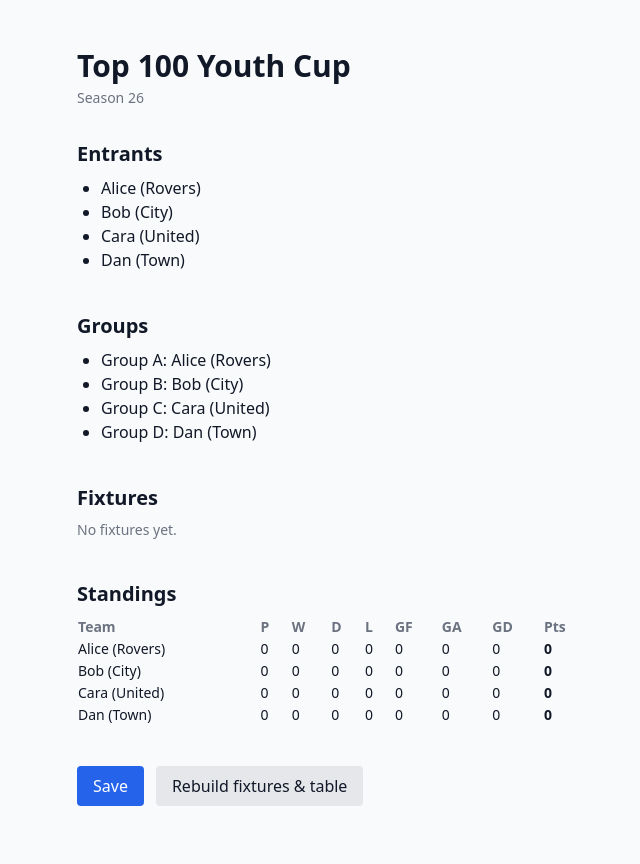
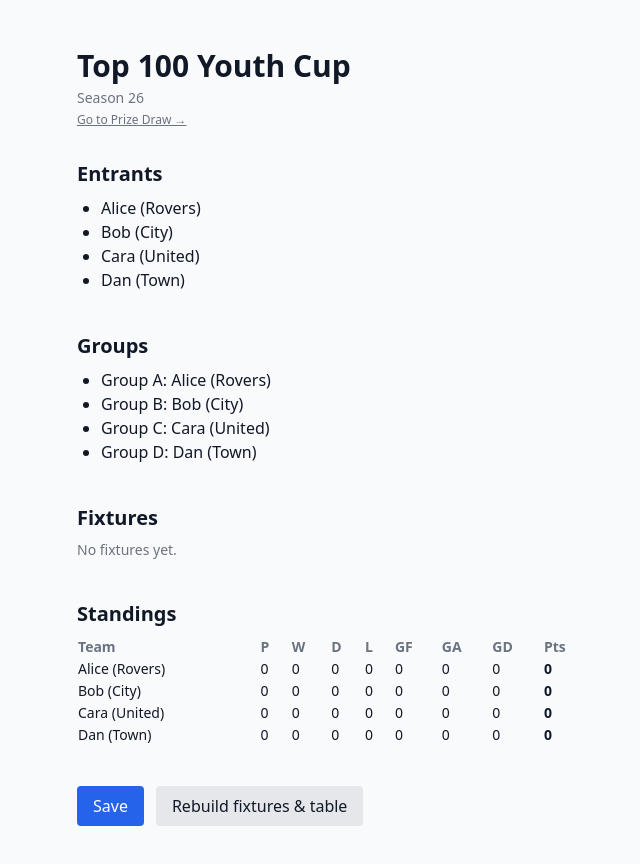
Before and after one commit to davidmarsden/top100-youth-cup, a Next.js app: page / in a window 1280 px wide. Shown: the top 864 px of the page, without its empty margins (203-843 px from the left). Built offline with nearby package versions, Linux system fonts and the light colour scheme.

Commit message:
Update page.tsx

```diff
--- a/src/app/page.tsx
+++ b/src/app/page.tsx
@@ -59,6 +59,9 @@ export default function HomePage() {
       <header className="space-y-1">
         <h1 className="text-3xl font-bold">Top 100 Youth Cup</h1>
         <p className="text-sm text-gray-500">Season 26</p>
+<p className="text-xs text-gray-500">
+  <a className="underline" href="/draw">Go to Prize Draw →</a>
+</p>
       </header>
 
       <div className="space-y-10 mt-8">
```
